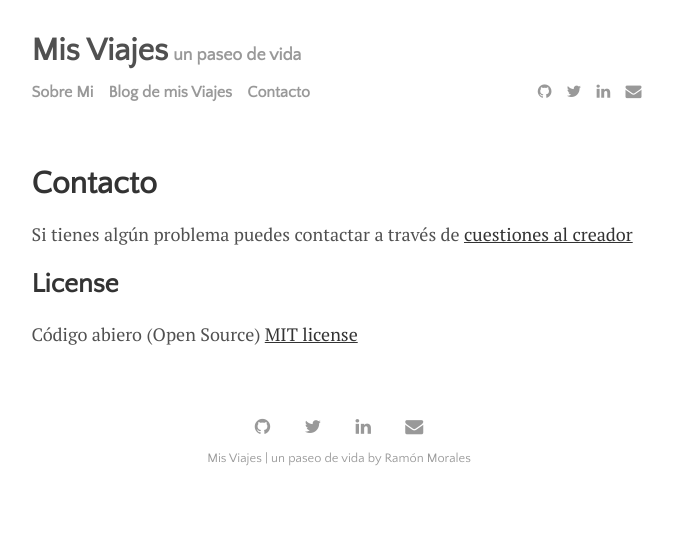
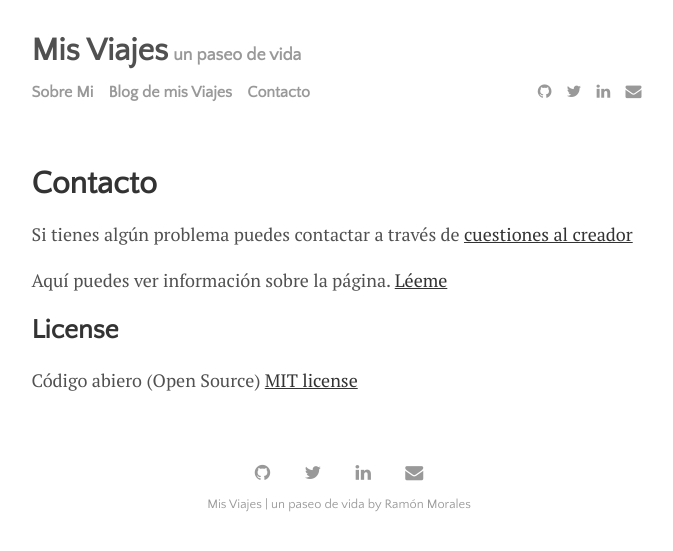
Before and after one commit to moguimon/Viajes, a Jekyll site: the page built from menu/contacto.md, in a window 1280 px wide. Shown: the top 551 px of the page, without its empty margins (301-974 px from the left). Built offline with Jekyll 4.4.1, drawn with Linux system fonts in a browser that asks for light colours.

Commit message:
Update contacto.md

```diff
--- a/menu/contacto.md
+++ b/menu/contacto.md
@@ -5,5 +5,7 @@ title: Contacto
 
 Si tienes algún problema puedes contactar a través de <!--[correo electrónico](moguimon@gmail.com), o -->[cuestiones al creador](https://github.com/moguimon/Viajes/issues/new)
 
+Aquí puedes ver información sobre la página. [Léeme]({{site.baseurl}}/README.html)
+
 ## License
 Código abiero (Open Source) [MIT license]({{site.baseurl}}/LICENSE.html)
```
